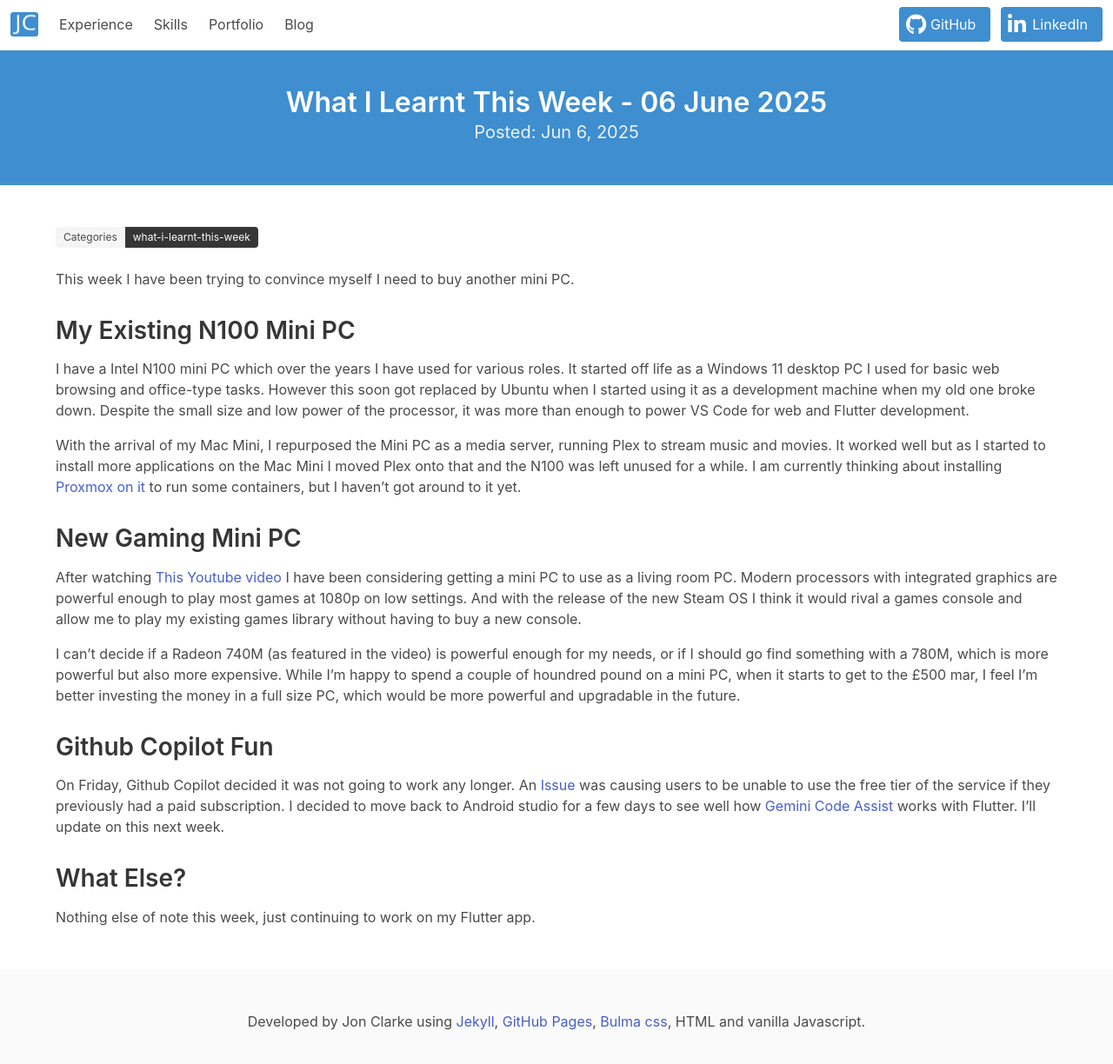
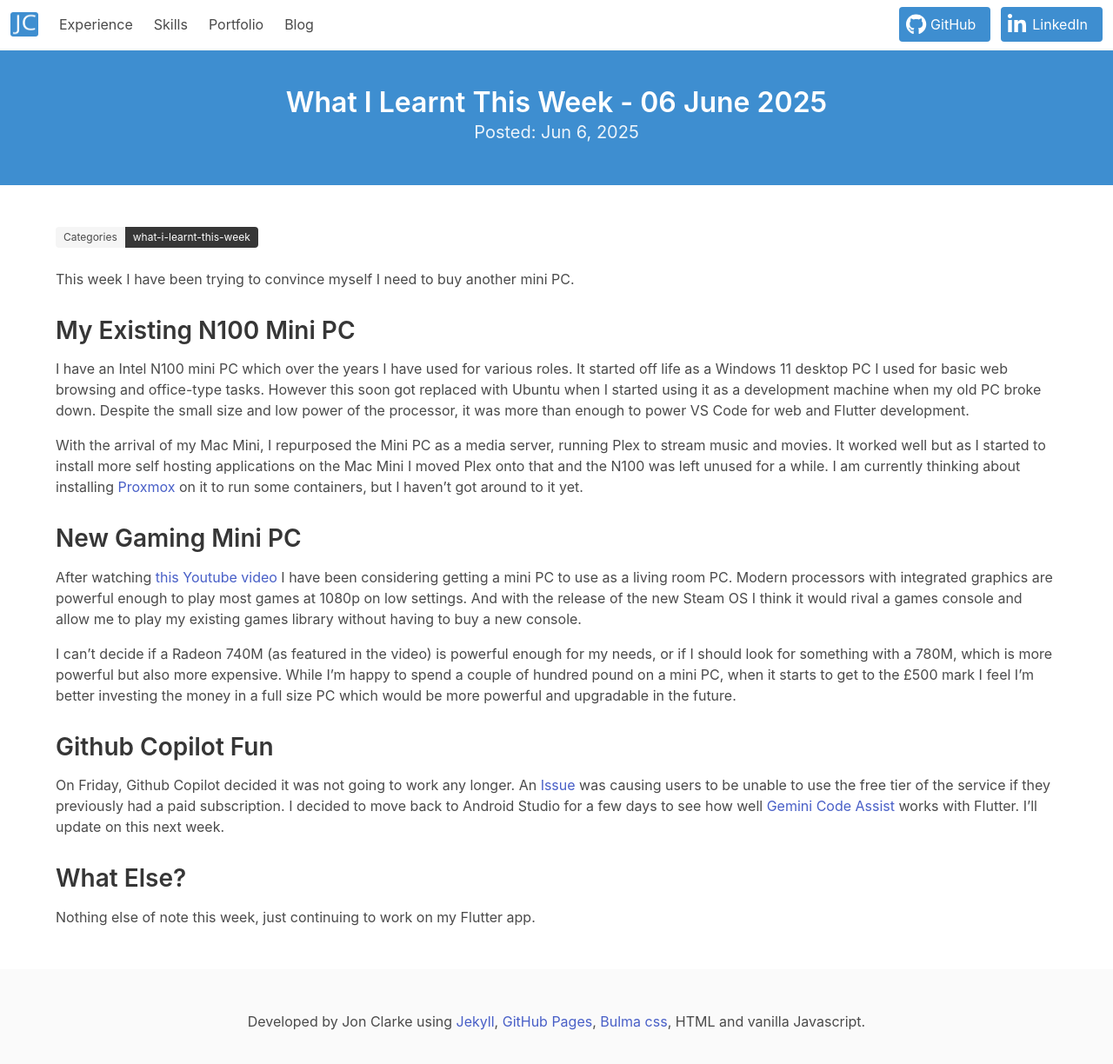
Before and after one commit to zjcz/zjcz.github.io, a Jekyll site: the page built from _posts/2025-06-06-what-i-learnt-this-week-2025-06-06.md, in a window 1280 px wide and 1283 px high. Shown: the top 1224 px of the window at 87% size. Built offline with Jekyll 4.4.1, drawn with Linux system fonts in a browser that asks for light colours.

Commit message:
fix: correct minor grammatical errors and improve clarity in blog post

```diff
--- a/_posts/2025-06-06-what-i-learnt-this-week-2025-06-06.md
+++ b/_posts/2025-06-06-what-i-learnt-this-week-2025-06-06.md
@@ -12,19 +12,19 @@
 
 ## My Existing N100 Mini PC
 
-I have a Intel N100 mini PC which over the years I have used for various roles.  It started off life as a Windows 11 desktop PC I used for basic web browsing and office-type tasks.  However this soon got replaced by Ubuntu when I started using it as a development machine when my old one broke down.  Despite the small size and low power of the processor, it was more than enough to power VS Code for web and Flutter development.
+I have an Intel N100 mini PC which over the years I have used for various roles.  It started off life as a Windows 11 desktop PC I used for basic web browsing and office-type tasks.  However this soon got replaced with Ubuntu when I started using it as a development machine when my old PC broke down.  Despite the small size and low power of the processor, it was more than enough to power VS Code for web and Flutter development.
 
-With the arrival of my Mac Mini, I repurposed the Mini PC as a media server, running Plex to stream music and movies.  It worked well but as I started to install more applications on the Mac Mini I moved Plex onto that and the N100 was left unused for a while.  I am currently thinking about installing [Proxmox on it](https://blog.patshead.com/2024/02/my-first-week-with-proxmox-on-my-celeron-n100-homelab-server.html) to run some containers, but I haven't got around to it yet.
+With the arrival of my Mac Mini, I repurposed the Mini PC as a media server, running Plex to stream music and movies.  It worked well but as I started to install more self hosting applications on the Mac Mini I moved Plex onto that and the N100 was left unused for a while.  I am currently thinking about installing [Proxmox](https://blog.patshead.com/2024/02/my-first-week-with-proxmox-on-my-celeron-n100-homelab-server.html) on it to run some containers, but I haven't got around to it yet.
 
 ## New Gaming Mini PC
 
-After watching [This Youtube video](https://www.youtube.com/watch?v=Rr4rZzBhRAw) I have been considering getting a mini PC to use as a living room PC.  Modern processors with integrated graphics are powerful enough to play most games at 1080p on low settings.  And with the release of the new Steam OS I think it would rival a games console and allow me to play my existing games library without having to buy a new console.
+After watching [this Youtube video](https://www.youtube.com/watch?v=Rr4rZzBhRAw) I have been considering getting a mini PC to use as a living room PC.  Modern processors with integrated graphics are powerful enough to play most games at 1080p on low settings.  And with the release of the new Steam OS I think it would rival a games console and allow me to play my existing games library without having to buy a new console.
 
-I can't decide if a Radeon 740M (as featured in the video) is powerful enough for my needs, or if I should go find something with a 780M, which is more powerful but also more expensive.  While I'm happy to spend a couple of houndred pound on a mini PC, when it starts to get to the £500 mar, I feel I'm better investing the money in a full size PC, which would be more powerful and upgradable in the future.
+I can't decide if a Radeon 740M (as featured in the video) is powerful enough for my needs, or if I should look for something with a 780M, which is more powerful but also more expensive.  While I'm happy to spend a couple of hundred pound on a mini PC, when it starts to get to the £500 mark I feel I'm better investing the money in a full size PC which would be more powerful and upgradable in the future.
 
 ## Github Copilot Fun
 
-On Friday, Github Copilot decided it was not going to work any longer.  An [Issue](https://www.githubstatus.com/incidents/wqrqgd9gyvz5) was causing users to be unable to use the free tier of the service if they previously had a paid subscription.  I decided to move back to Android studio for a few days to see well how [Gemini Code Assist](https://codeassist.google/) works with Flutter.  I'll update on this next week.
+On Friday, Github Copilot decided it was not going to work any longer.  An [Issue](https://www.githubstatus.com/incidents/wqrqgd9gyvz5) was causing users to be unable to use the free tier of the service if they previously had a paid subscription.  I decided to move back to Android Studio for a few days to see how well [Gemini Code Assist](https://codeassist.google/) works with Flutter.  I'll update on this next week.
 
 ## What Else?
 
```
